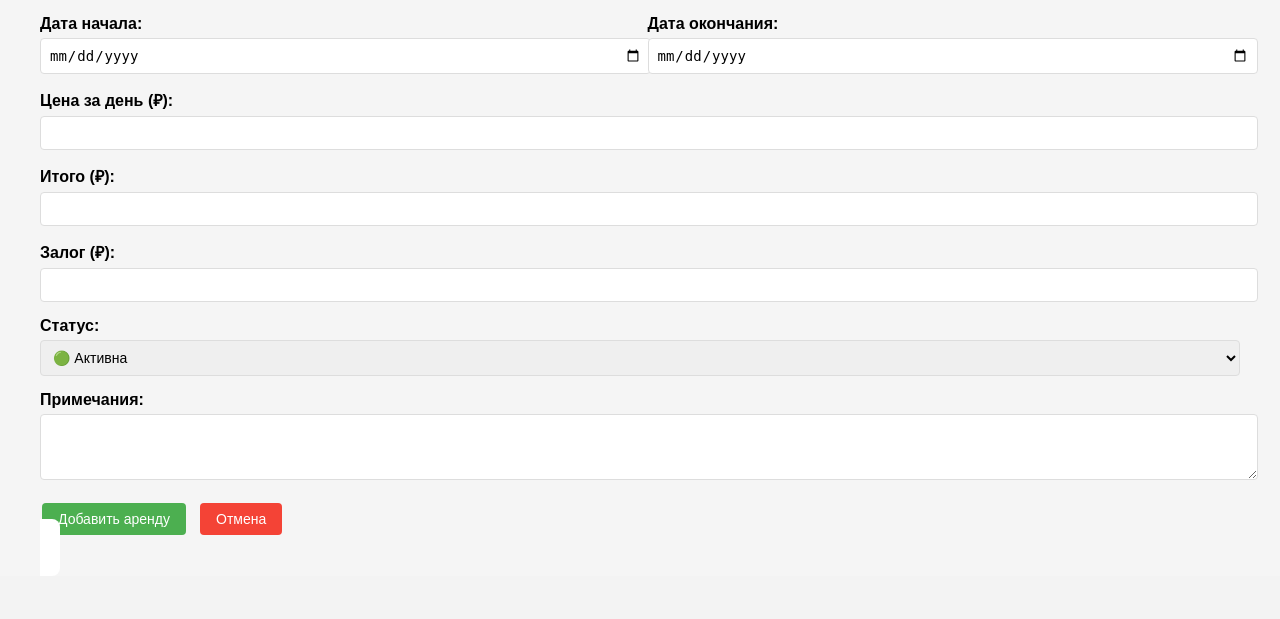
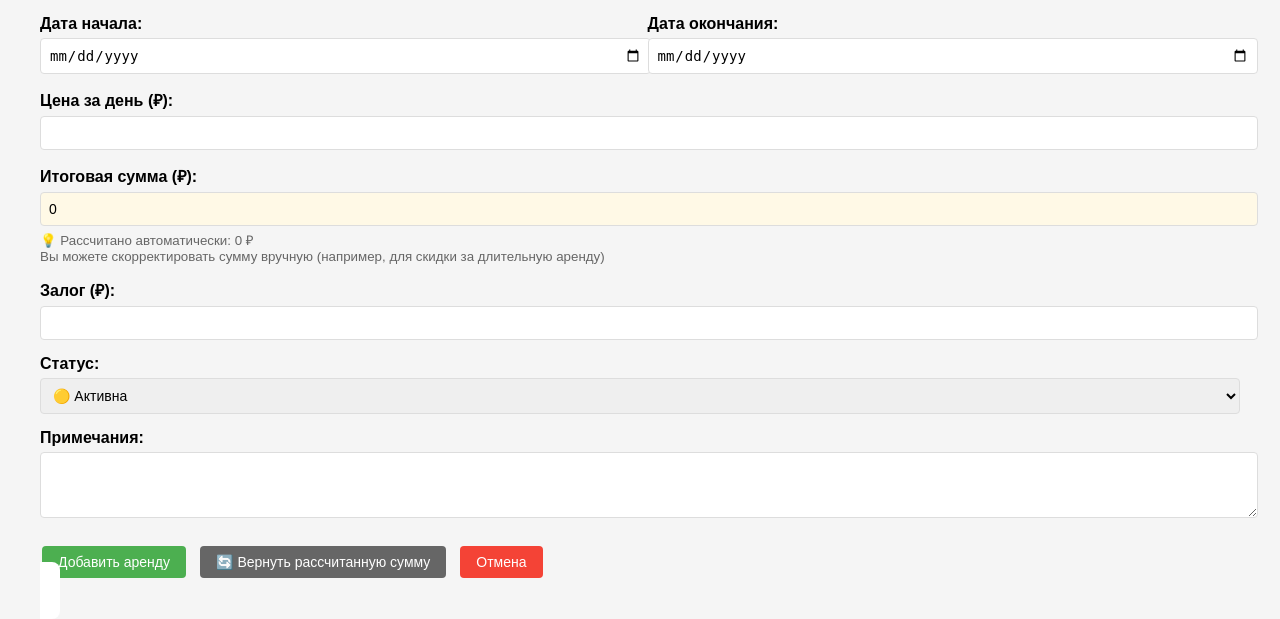
Before and after one commit to El-Drinkins/loyalty_bot, a FastAPI app: template app/web/templates/catalog/rental_form.html in a window 1280 px wide. Shown: the part 463-1082 px from the top of the page. Before the commit the page ends 998 px from the top, so only its background shows below. Run offline with FastAPI, Linux system fonts and the light colour scheme; the template is opened without the code that fills it, so the values that code supplies are empty; parts of the project's set-up code (start-up, migrations or seed data) failed here and were passed over.

Commit message:
Make total_price editable in rental form, add reset button and calculated hint

```diff
--- a/app/web/templates/catalog/rental_form.html
+++ b/app/web/templates/catalog/rental_form.html
@@ -4,7 +4,7 @@
 
 <a href="/admin/catalog/rentals" class="button" style="margin-bottom: 20px;">◀️ Назад к списку</a>
 
-<form method="post" style="background: white; padding: 20px; border-radius: 8px;" onsubmit="updateTotalPrice()">
+<form method="post" style="background: white; padding: 20px; border-radius: 8px;">
     <div style="margin-bottom: 15px;">
         <label style="display: block; margin-bottom: 5px; font-weight: bold;">Номер аренды:</label>
         <input type="text" name="rental_number" value="{{ rental.rental_number if rental else rental_number }}" readonly style="width: 100%; padding: 8px; background: #f5f5f5;">
@@ -58,10 +58,14 @@
     </div>
 
     <div style="margin-bottom: 15px;">
-        <label style="display: block; margin-bottom: 5px; font-weight: bold;">Итого (₽):</label>
+        <label style="display: block; margin-bottom: 5px; font-weight: bold;">Итоговая сумма (₽):</label>
         <input type="number" name="total_price" id="total_price"
                value="{{ rental.total_price if rental else '' }}"
-               required style="width: 100%; padding: 8px;" readonly>
+               required style="width: 100%; padding: 8px; background-color: #fff9e6;">
+        <small style="color: #666; display: block; margin-top: 5px;">
+            💡 Рассчитано автоматически: <span id="calculated_total">0</span> ₽<br>
+            Вы можете скорректировать сумму вручную (например, для скидки за длительную аренду)
+        </small>
     </div>
 
     <div style="margin-bottom: 15px;">
@@ -74,9 +78,9 @@
     <div style="margin-bottom: 15px;">
         <label style="display: block; margin-bottom: 5px; font-weight: bold;">Статус:</label>
         <select name="status" style="width: 100%; padding: 8px;">
-            <option value="active" {% if not rental or rental.status == 'active' %}selected{% endif %}>🟢 Активна</option>
-            <option value="completed" {% if rental and rental.status == 'completed' %}selected{% endif %}>✅ Завершена</option>
-            <option value="cancelled" {% if rental and rental.status == 'cancelled' %}selected{% endif %}>❌ Отменена</option>
+            <option value="active" {% if not rental or rental.status == 'active' %}selected{% endif %}>🟡 Активна</option>
+            <option value="completed" {% if rental and rental.status == 'completed' %}selected{% endif %}>🟢 Завершена</option>
+            <option value="cancelled" {% if rental and rental.status == 'cancelled' %}selected{% endif %}>🔴 Отменена</option>
         </select>
     </div>
 
@@ -88,8 +92,9 @@
     <!-- Скрытое поле для ID администратора -->
     <input type="hidden" name="admin_id" value="{{ admin_id }}">
 
-    <div style="display: flex; gap: 10px;">
+    <div style="margin-top: 20px; display: flex; gap: 10px;">
         <button type="submit" class="button">{% if rental %}Сохранить изменения{% else %}Добавить аренду{% endif %}</button>
+        <button type="button" class="button button-secondary" onclick="resetToCalculated()">🔄 Вернуть рассчитанную сумму</button>
         <a href="/admin/catalog/rentals" class="button button-red">Отмена</a>
     </div>
 </form>
@@ -110,21 +115,63 @@ function updatePrice() {
     }
 }
 
-function updateTotalPrice() {
+function calculateTotal() {
     const pricePerDay = parseInt(document.getElementById('price_per_day').value) || 0;
     const startDate = new Date(document.getElementById('start_date').value);
     const endDate = new Date(document.getElementById('end_date').value);
 
     if (startDate && endDate && startDate < endDate) {
         const days = Math.ceil((endDate - startDate) / (1000 * 60 * 60 * 24));
-        const total = pricePerDay * days;
-        document.getElementById('total_price').value = total;
+        return pricePerDay * days;
+    }
+    return 0;
+}
+
+function updateTotalPrice() {
+    const calculated = calculateTotal();
+    document.getElementById('calculated_total').textContent = calculated;
+
+    // Если поле итоговой суммы пустое или равно старому расчёту, обновляем его
+    const totalInput = document.getElementById('total_price');
+    const currentValue = parseInt(totalInput.value) || 0;
+    const oldCalculated = parseInt(totalInput.getAttribute('data-calculated') || '0');
+
+    if (currentValue === 0 || currentValue === oldCalculated) {
+        totalInput.value = calculated;
+        totalInput.setAttribute('data-calculated', calculated);
     }
 }
+
+function resetToCalculated() {
+    const calculated = calculateTotal();
+    document.getElementById('total_price').value = calculated;
+    document.getElementById('total_price').setAttribute('data-calculated', calculated);
+}
+
+// Сохраняем рассчитанное значение при изменении полей
+document.getElementById('price_per_day').addEventListener('change', function() {
+    updateTotalPrice();
+});
+document.getElementById('start_date').addEventListener('change', function() {
+    updateTotalPrice();
+});
+document.getElementById('end_date').addEventListener('change', function() {
+    updateTotalPrice();
+});
 
 // При загрузке страницы
 document.addEventListener('DOMContentLoaded', function() {
     updatePrice();
+    updateTotalPrice();
 });
 </script>
+
+<style>
+.button-secondary {
+    background-color: #666;
+}
+.button-secondary:hover {
+    background-color: #555;
+}
+</style>
 {% endblock %}
```
Also changed, not shown: app/web/routers/catalog/rental_routes.py (+17 -1 lines).
